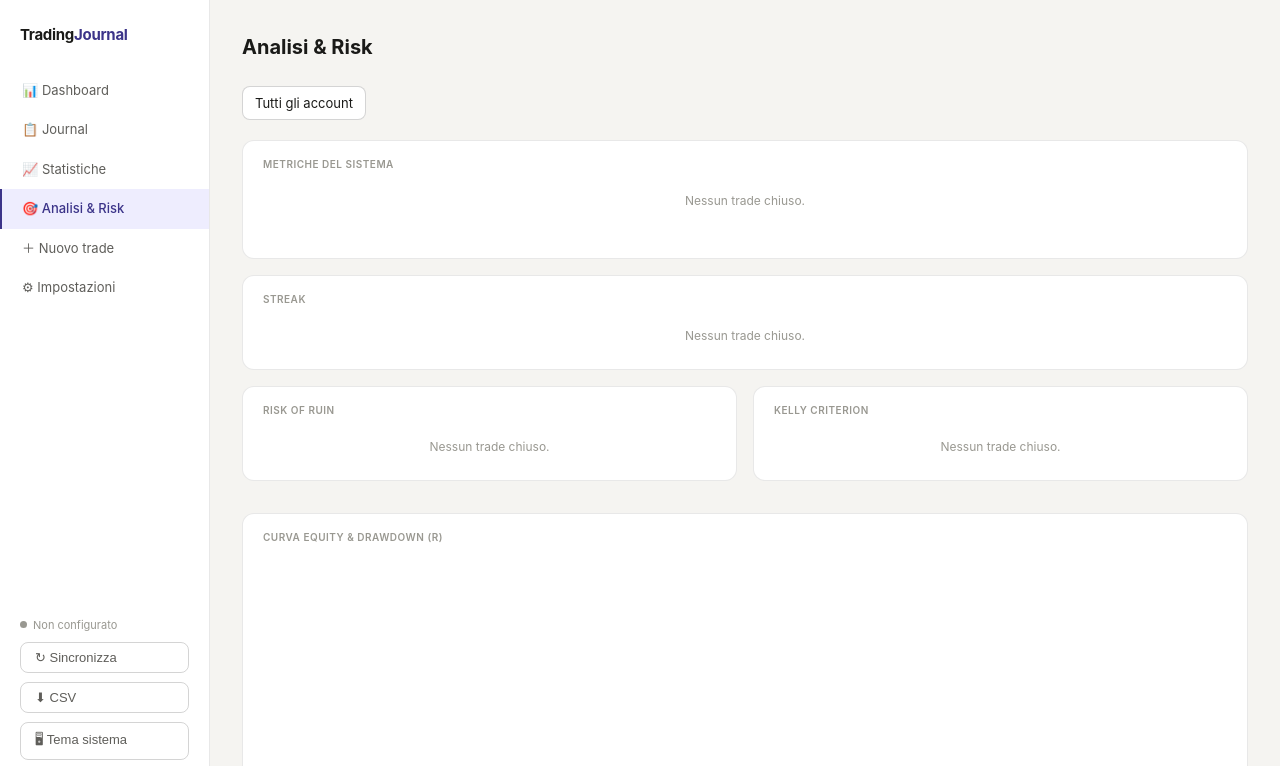
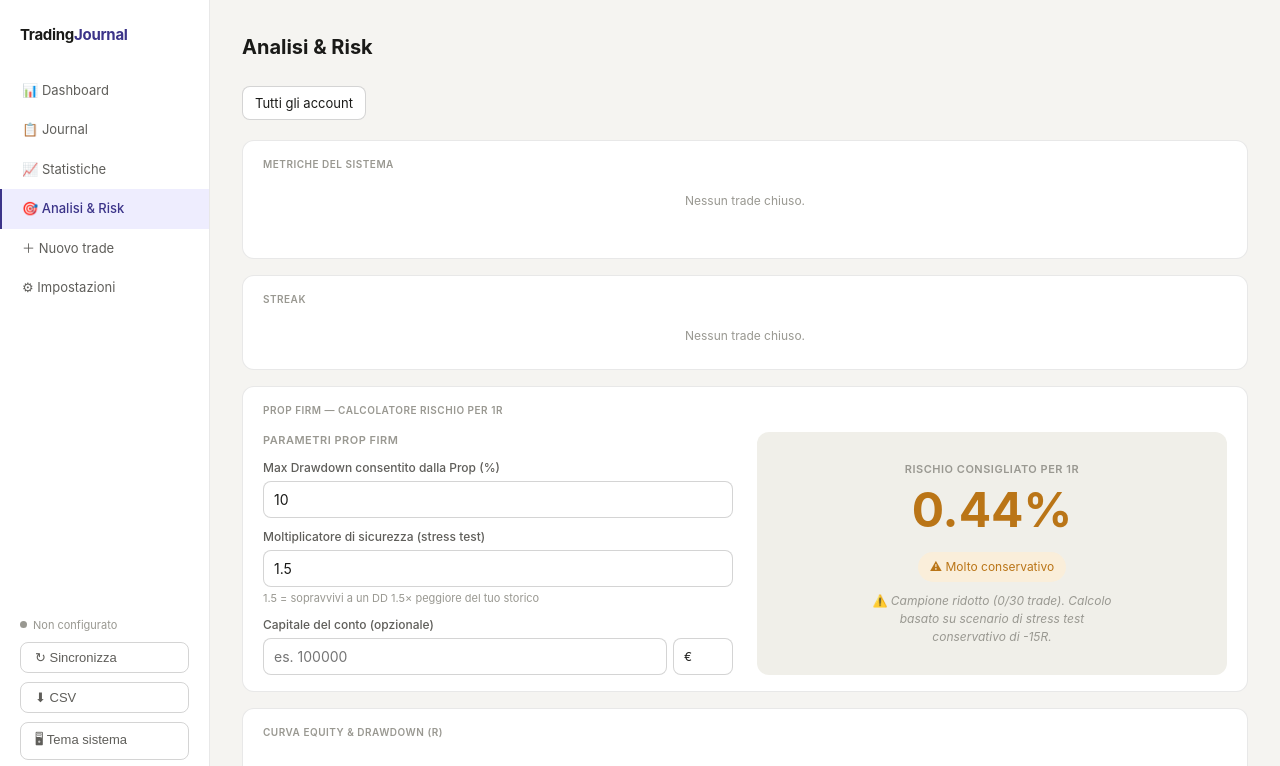
Before and after one commit to fill0r4/tradingjournal, a plain HTML site: page index.html in a window 1280 px wide. Both pictures are taken after a click on the element "🎯 Analisi & Risk". Shown: the top 766 px of the page. Drawn offline with nearby package versions, Linux system fonts and the light colour scheme.

Commit message:
Add files via upload

```diff
--- a/index.html
+++ b/index.html
@@ -116,6 +116,8 @@ body{font-family:-apple-system,BlinkMacSystemFont,'Segoe UI',system-ui,sans-seri
   .sblbl{width:90px;}
   /* Risk page grid 2 col */
   #risk-metrics-grid{grid-template-columns:repeat(2,1fr);}
+  /* Prop calc: stack su mobile */
+  #prop-calc-grid{grid-template-columns:1fr !important;}
 }
 
 /* ── MAIN ── */
@@ -403,15 +405,45 @@ input[readonly]{background:var(--surf2);color:var(--tx2);}
       <div id="risk-streak" style="margin-top:8px;"></div>
     </div>
 
-    <!-- Risk of Ruin + Kelly -->
-    <div class="crow">
-      <div class="card">
-        <div class="ctitle">Risk of Ruin</div>
-        <div id="risk-ruin" style="margin-top:8px;"></div>
-      </div>
-      <div class="card">
-        <div class="ctitle">Kelly Criterion</div>
-        <div id="risk-kelly" style="margin-top:8px;"></div>
+    <!-- Prop Firm Risk Calculator -->
+    <div class="card">
+      <div class="ctitle">Prop Firm — Calcolatore Rischio per 1R</div>
+      <div style="display:grid;grid-template-columns:1fr 1fr;gap:1.5rem;margin-top:14px;" id="prop-calc-grid">
+
+        <!-- Inputs -->
+        <div>
+          <div style="font-size:11px;font-weight:600;text-transform:uppercase;letter-spacing:.5px;color:var(--tx3);margin-bottom:10px;">Parametri Prop Firm</div>
+          <div style="display:flex;flex-direction:column;gap:10px;">
+            <div>
+              <label class="fl" style="margin-top:0;font-size:12px;">Max Drawdown consentito dalla Prop (%)</label>
+              <input type="number" id="prop-dd" value="10" min="1" max="50" step="0.5" oninput="calcPropRisk()" style="width:100%;">
+            </div>
+            <div>
+              <label class="fl" style="margin-top:0;font-size:12px;">Moltiplicatore di sicurezza (stress test)</label>
+              <input type="number" id="prop-mult" value="1.5" min="1" max="5" step="0.1" oninput="calcPropRisk()" style="width:100%;">
+              <div style="font-size:11px;color:var(--tx3);margin-top:3px;">1.5 = sopravvivi a un DD 1.5× peggiore del tuo storico</div>
+            </div>
+            <div>
+              <label class="fl" style="margin-top:0;font-size:12px;">Capitale del conto (opzionale)</label>
+              <div style="display:flex;gap:6px;">
+                <input type="number" id="prop-cap" value="" min="0" step="1000" oninput="calcPropRisk()" placeholder="es. 100000" style="flex:1;">
+                <select id="prop-currency" onchange="calcPropRisk()" style="width:60px;font-size:12px;">
+                  <option>€</option><option>$</option>
+                </select>
+              </div>
+            </div>
+          </div>
+        </div>
+
+        <!-- Output -->
+        <div style="display:flex;flex-direction:column;justify-content:center;align-items:center;text-align:center;background:var(--surf2);border-radius:var(--r-lg);padding:1.5rem;">
+          <div style="font-size:11px;font-weight:600;text-transform:uppercase;letter-spacing:.5px;color:var(--tx3);margin-bottom:8px;">Rischio consigliato per 1R</div>
+          <div id="prop-result-pct" style="font-size:48px;font-weight:700;line-height:1;">—</div>
+          <div id="prop-result-abs" style="font-size:16px;font-weight:500;margin-top:6px;color:var(--tx2);"></div>
+          <div id="prop-result-badge" style="margin-top:12px;font-size:12px;padding:6px 12px;border-radius:20px;"></div>
+          <div id="prop-sample-warn" style="margin-top:10px;font-size:12px;color:var(--tx3);line-height:1.5;max-width:260px;"></div>
+        </div>
+
       </div>
     </div>
 
@@ -1941,6 +1973,9 @@ function _renderRisk() {
   const wins  = tt.filter(t => t.result === 'Win');
   const losses = tt.filter(t => t.result === 'Loss');
   const n = tt.length, w = wins.length, l = losses.length;
+  // Tutti i trade chiusi inclusi BE (per threshold significatività)
+  const allClosed = (fAcc ? trades.filter(t => t.account === fAcc) : trades)
+    .filter(t => ['Win','Loss','BE'].includes(t.result)).length;
 
   const sumR = arr => arr.reduce((s,t) => s + (safeNum(t.totalR)||0), 0);
   const avgW = w ? sumR(wins)/w   : 0;
@@ -1979,41 +2014,12 @@ function _renderRisk() {
     if(dd>maxDD){maxDD=dd;}
   });
 
-  // ── Risk of Ruin ────────────────────────────────────
-  // Formula semplificata: RoR = ((1-acc)/acc)^(R/avgW)
-  // con R = ruin threshold in R (usiamo 10R come default = 20 trade a -0.5R)
-  // Fonte: Ralph Vince "Portfolio Management Formulas"
-  // Usiamo la formula: RoR = ((1-p)/p)^N dove N = ruin_threshold/avgW
-  const ruinThreshold = 10; // R (equivale a perdere 10R di equity)
-  let ror = 0;
-  if(avgW>0 && avgL>0 && acc>0 && acc<1) {
-    // Adjusted win probability usando il rapporto W/L
-    const ratio = avgW/avgL; // win/loss ratio
-    // RoR = ((1-acc*ratio) / acc*ratio)^(ruin/avgW)  — approx di Vince
-    const q = 1-acc;
-    const p = acc;
-    if(p*ratio > q) { // sistema positivo
-      ror = Math.pow(q/(p*ratio), ruinThreshold/avgW) * 100;
-    } else {
-      ror = 100; // sistema negativo → ruin certa
-    }
-    ror = Math.min(ror, 100);
-  } else if(n===0) { ror = null; }
-
-  // ── Kelly ───────────────────────────────────────────
-  // Kelly% = (p*b - q) / b  dove b = avgW/avgL (odds), p=acc, q=1-acc
-  let kelly = null;
-  if(avgL>0 && n>0) {
-    const b = avgW/avgL;
-    kelly = ((acc*b - (1-acc)) / b) * 100;
-  }
-  // Half-Kelly consigliato in pratica
-  const halfKelly = kelly !== null ? kelly/2 : null;
 
   // ── RENDER ──────────────────────────────────────────
   if(n===0){
-    ['risk-metrics-grid','risk-streak','risk-ruin','risk-kelly','risk-dd','risk-glossary']
+    ['risk-metrics-grid','risk-streak','risk-dd','risk-glossary']
       .forEach(id=>{ const el=document.getElementById(id); if(el) el.innerHTML='<div class="empty" style="padding:8px 0;font-size:12px;">Nessun trade chiuso.</div>'; });
+    calcPropRisk(0, 0, allClosed);
     return;
   }
 
@@ -2024,7 +2030,7 @@ function _renderRisk() {
     <div class="mc"><div class="mc-l">Expectancy</div><div class="mc-v ${exp>=0?'pos':'neg'}">${exp>0?'+':''}${exp.toFixed(3)}R</div><div class="mc-s">per trade</div></div>
     <div class="mc"><div class="mc-l">Avg Win</div><div class="mc-v pos">+${avgW.toFixed(3)}R</div></div>
     <div class="mc"><div class="mc-l">Avg Loss</div><div class="mc-v neg">-${avgL.toFixed(3)}R</div></div>
-    <div class="mc"><div class="mc-l">Rapporto W/L</div><div class="mc-v ${avgW/avgL>=1?'pos':'neg'}">${avgL>0?(avgW/avgL).toFixed(2):'—'}</div><div class="mc-s">avg win / avg loss</div></div>
+    <div class="mc"><div class="mc-l">Rapporto W/L</div><div class="mc-v ${avgL>0&&avgW/avgL>=1?'pos':'neg'}">${avgL>0?(avgW/avgL).toFixed(2):'—'}</div><div class="mc-s">avg win / avg loss</div></div>
     <div class="mc"><div class="mc-l">Max Drawdown</div><div class="mc-v neg">-${maxDD.toFixed(2)}R</div></div>
     <div class="mc"><div class="mc-l">P&L totale</div><div class="mc-v ${equity>=0?'pos':'neg'}">${equity>0?'+':''}${equity.toFixed(2)}R</div></div>
   `;
@@ -2034,48 +2040,16 @@ function _renderRisk() {
   const streakLabel = curStreakType==='Win'?'📈 Win streak':'📉 Loss streak';
   document.getElementById('risk-streak').innerHTML = `
     <div style="display:grid;grid-template-columns:repeat(auto-fit,minmax(160px,1fr));gap:10px;">
-      <div class="mc"><div class="mc-l">Max Win Streak</div><div class="mc-v pos">${maxW}</div><div class="mc-s">trade consecutivi Win</div></div>
-      <div class="mc"><div class="mc-l">Max Loss Streak</div><div class="mc-v neg">${maxL}</div><div class="mc-s">trade consecutivi Loss</div></div>
-      <div class="mc"><div class="mc-l">Streak corrente</div><div class="mc-v ${streakCls}">${curStreak > 0 ? curStreak+' '+streakLabel : '—'}</div></div>
+      <div class="mc"><div class="mc-l">Max Win Streak</div><div class="mc-v pos">${maxW}</div><div class="mc-s">consecutivi Win</div></div>
+      <div class="mc"><div class="mc-l">Max Loss Streak</div><div class="mc-v neg">${maxL}</div><div class="mc-s">consecutivi Loss</div></div>
+      <div class="mc"><div class="mc-l">Streak corrente</div><div class="mc-v ${streakCls}">${curStreak>0?curStreak+' '+streakLabel:'—'}</div></div>
     </div>
   `;
 
-  // Risk of Ruin
-  const rorColor = ror===null?'':'color:'+(ror<5?'var(--gr)':ror<20?'var(--am)':'var(--re)');
-  const rorLabel = ror===null?'—':ror<1?'< 1%':ror.toFixed(1)+'%';
-  const rorComment = ror===null?'Dati insufficienti':
-    ror<5?'✓ Rischio molto basso — sistema solido':
-    ror<20?'⚠ Rischio moderato — monitora i parametri':
-    '🔴 Rischio elevato — riduci il risk per trade';
-  document.getElementById('risk-ruin').innerHTML = `
-    <div style="text-align:center;padding:16px 0;">
-      <div style="font-size:42px;font-weight:700;${rorColor}">${rorLabel}</div>
-      <div style="font-size:12px;color:var(--tx3);margin-top:4px;">probabilità di perdere ${ruinThreshold}R di equity</div>
-      <div style="font-size:13px;margin-top:10px;color:var(--tx2);">${rorComment}</div>
-    </div>
-    <div style="font-size:11px;color:var(--tx3);border-top:.5px solid var(--b1);padding-top:8px;margin-top:4px;">
-      Calcolato su ${ruinThreshold}R di soglia rovina · accuracy ${(acc*100).toFixed(1)}% · rapporto W/L ${avgL>0?(avgW/avgL).toFixed(2):'—'}
-    </div>
-  `;
-
-  // Kelly
-  const kellyDisplay = kelly===null?'—':kelly<=0?'0% (sistema non profittevole)':kelly.toFixed(1)+'%';
-  const halfKellyDisplay = halfKelly===null?'—':halfKelly<=0?'0%':halfKelly.toFixed(1)+'%';
-  const kellyComment = kelly===null||kelly<=0
-    ? 'Il sistema non è ancora profittevole abbastanza per il Kelly.'
-    : kelly>25
-    ? `Kelly pieno (${kelly.toFixed(1)}%) è aggressivo. <strong>Half-Kelly (${halfKellyDisplay})</strong> è consigliato in pratica.`
-    : `Half-Kelly consigliato: <strong>${halfKellyDisplay}</strong> del capitale per trade.`;
-  document.getElementById('risk-kelly').innerHTML = `
-    <div style="text-align:center;padding:16px 0;">
-      <div style="font-size:32px;font-weight:700;color:var(--pu)">${halfKellyDisplay}</div>
-      <div style="font-size:12px;color:var(--tx3);margin-top:4px;">Half-Kelly consigliato per trade</div>
-      <div style="font-size:11px;color:var(--tx3);">Kelly pieno: ${kellyDisplay}</div>
-    </div>
-    <div style="font-size:12px;color:var(--tx2);border-top:.5px solid var(--b1);padding-top:8px;margin-top:4px;">${kellyComment}</div>
-  `;
-
-  // Equity chart + drawdown info
+  // Prop Firm Calculator (usa tutti i trade chiusi per la soglia)
+  calcPropRisk(maxDD, maxL, allClosed);
+
+  // Equity chart
   if(CH.equity){try{CH.equity.destroy();}catch(e){}}
   const cc = chartColors();
   const ddArr = [];
@@ -2085,13 +2059,10 @@ function _renderRisk() {
     const el=document.getElementById('c-equity');
     if(el) CH.equity = new Chart(el, {
       type:'line',
-      data:{
-        labels:eq.map((_,i)=>i),
-        datasets:[
-          {label:'Equity (R)',data:eq,borderColor:cc.line,backgroundColor:cc.fill,fill:true,tension:.3,pointRadius:eq.length<50?2:0,borderWidth:2},
-          {label:'Drawdown (R)',data:ddArr.map(v=>-v),borderColor:cc.red,backgroundColor:'transparent',fill:false,tension:.3,pointRadius:0,borderWidth:1.5,borderDash:[4,3]}
-        ]
-      },
+      data:{labels:eq.map((_,i)=>i),datasets:[
+        {label:'Equity (R)',data:eq,borderColor:cc.line,backgroundColor:cc.fill,fill:true,tension:.3,pointRadius:eq.length<50?2:0,borderWidth:2},
+        {label:'Drawdown (R)',data:ddArr.map(v=>-v),borderColor:cc.red,backgroundColor:'transparent',fill:false,tension:.3,pointRadius:0,borderWidth:1.5,borderDash:[4,3]}
+      ]},
       options:{responsive:true,maintainAspectRatio:false,
         plugins:{legend:{display:true,labels:{font:{size:10}}},tooltip:{mode:'index',intersect:false}},
         scales:{y:{grid:{color:cc.grid},ticks:{callback:v=>v+'R'}},x:{display:false}}}
@@ -2104,35 +2075,96 @@ function _renderRisk() {
       <div class="mc"><div class="mc-l">Trade per recupero</div><div class="mc-v">${exp>0?Math.ceil(maxDD/exp)+'≈':'—'}</div><div class="mc-s">stima a expectancy costante</div></div>
     </div>
   `;
-
-  // Glossario
   document.getElementById('risk-glossary').innerHTML = `
     <div style="display:grid;gap:14px;">
-      <div><strong>Accuracy</strong> = Win / (Win + Loss)<br>
-      <span style="font-size:12px;">La percentuale di trade chiusi in profitto. Con il tuo sistema attuale: <strong>${(acc*100).toFixed(1)}%</strong>. Non basta da sola: un sistema al 30% può essere comunque profittevole se l'avg win è molto superiore all'avg loss.</span></div>
-
-      <div><strong>Expectancy</strong> = (Accuracy × Avg Win) − ((1 − Accuracy) × Avg Loss)<br>
-      <span style="font-size:12px;">Quanto guadagni in R per ogni trade, in media. Con i tuoi dati: <strong>${exp>0?'+':''}${exp.toFixed(3)}R per trade</strong>. Se positiva, il sistema è matematicamente profittevole nel lungo periodo. Moltiplicala per il numero di trade previsti per stimare il P&L atteso.</span></div>
-
-      <div><strong>Rapporto W/L (Win/Loss ratio)</strong> = Avg Win / Avg Loss<br>
-      <span style="font-size:12px;">Confronta la dimensione media dei tuoi trade vincenti con quelli perdenti. Il tuo: <strong>${avgL>0?(avgW/avgL).toFixed(2):'—'}</strong>. Combinato con l'accuracy determina l'expectancy.</span></div>
-
-      <div><strong>Max Drawdown</strong><br>
-      <span style="font-size:12px;">La perdita massima cumulativa in R dalla curva equity, misurata dal picco massimo al minimo successivo. Misura quanto puoi "scendere" prima di risalire. Il tuo: <strong>-${maxDD.toFixed(2)}R</strong>.</span></div>
-
-      <div><strong>Risk of Ruin</strong><br>
-      <span style="font-size:12px;">La probabilità che tu perda una soglia critica di equity (${ruinThreshold}R) prima di recuperare. Calcolato con la formula di Ralph Vince basata su accuracy e rapporto W/L. Sotto il 5% è considerato accettabile per sistemi professionali.</span></div>
-
-      <div><strong>Kelly Criterion</strong> = (p × b − q) / b<br>
-      <span style="font-size:12px;">Dove p = accuracy, q = 1−p, b = rapporto W/L. Ti dice la % ottimale del capitale da rischiare per massimizzare la crescita geometrica. In pratica si usa il <strong>Half-Kelly</strong> (metà del valore) per ridurre la volatilità del capitale rimanendo comunque vicini all'ottimo teorico.</span></div>
-
-      <div><strong>Winning/Losing Streak</strong><br>
-      <span style="font-size:12px;">Il numero massimo di trade consecutivi in win o in loss. Utile per dimensionare il capitale: se il tuo max losing streak è ${maxL}, significa che potresti perdere ${(maxL * safeNum(0.5)||0).toFixed(1)}% del capitale con un rischio del 0.5% per trade in sequenza sfavorevole.</span></div>
-
-      <div><strong>Trade per recupero dal drawdown</strong><br>
-      <span style="font-size:12px;">Stima di quanti trade servono per recuperare il max drawdown, assumendo l'expectancy attuale costante: max drawdown / expectancy ≈ <strong>${exp>0?Math.ceil(maxDD/exp):'—'} trade</strong>.</span></div>
+      <div><strong>Accuracy</strong> = Win / (Win + Loss)<br><span style="font-size:12px;">Con i tuoi dati: <strong>${(acc*100).toFixed(1)}%</strong>.</span></div>
+      <div><strong>Expectancy</strong> = (Accuracy × Avg Win) − (1−Accuracy) × Avg Loss<br><span style="font-size:12px;">Con i tuoi dati: <strong>${exp>0?'+':''}${exp.toFixed(3)}R/trade</strong>.</span></div>
+      <div><strong>Max Drawdown</strong><br><span style="font-size:12px;">Perdita massima cumulativa dalla curva equity. Il tuo: <strong>-${maxDD.toFixed(2)}R</strong>.</span></div>
+      <div><strong>Prop Firm Risk Calculator</strong><br><span style="font-size:12px;">Formula: Max DD Prop (%) / (Drawdown di riferimento × Moltiplicatore). Con meno di 30 trade usa -15R fisso per proteggerti nelle fasi iniziali del conto.</span></div>
     </div>
   `;
+}
+
+
+// ─────────────────────────────────────────────
+// PROP FIRM RISK CALCULATOR
+// ─────────────────────────────────────────────
+const MIN_TRADES_THRESHOLD = 30;
+const WARMUP_DD_FALLBACK   = 15; // R conservativo in fase di riscaldamento
+
+function calcPropRisk(maxDD, maxL, totalTrades) {
+  const propDD   = parseFloat(document.getElementById('prop-dd')?.value)   || 10;
+  const mult     = parseFloat(document.getElementById('prop-mult')?.value)  || 1.5;
+  const capital  = parseFloat(document.getElementById('prop-cap')?.value)   || 0;
+  const currency = document.getElementById('prop-currency')?.value || '€';
+
+  const elPct   = document.getElementById('prop-result-pct');
+  const elAbs   = document.getElementById('prop-result-abs');
+  const elBadge = document.getElementById('prop-result-badge');
+  const elWarn  = document.getElementById('prop-sample-warn');
+  if(!elPct) return;
+
+  // ── Scegli il drawdown di riferimento ──────────────
+  let ddRef, mode;
+
+  if(totalTrades < MIN_TRADES_THRESHOLD) {
+    // CASO A — Fase di riscaldamento: usa scenario fisso conservativo
+    ddRef = WARMUP_DD_FALLBACK;
+    mode  = 'warmup';
+  } else {
+    // CASO B — Dati sufficienti: usa storico reale
+    if(maxDD > 0) {
+      ddRef = maxDD;
+    } else if(maxL > 0) {
+      ddRef = maxL;        // fallback su max loss streak
+    } else {
+      ddRef = WARMUP_DD_FALLBACK;
+    }
+    mode = 'live';
+  }
+
+  // ── Formula ─────────────────────────────────────────
+  // rischio% = Max DD Prop% / (ddRef × moltiplicatore)
+  const riskPct = propDD / (ddRef * mult);
+  const riskFmt = riskPct.toFixed(2) + '%';
+
+  // ── Colore risultato ─────────────────────────────────
+  let color, label;
+  if(riskPct < 0.5) {
+    color = 'var(--am)'; label = '⚠ Molto conservativo';
+  } else if(riskPct <= 1.0) {
+    color = 'var(--gr)'; label = '✓ Rischio ragionevole';
+  } else if(riskPct <= 2.0) {
+    color = 'var(--am)'; label = '⚠ Rischio elevato';
+  } else {
+    color = 'var(--re)'; label = '🔴 Rischio pericoloso';
+  }
+
+  elPct.textContent  = riskFmt;
+  elPct.style.color  = color;
+
+  // ── Importo assoluto ─────────────────────────────────
+  if(capital > 0) {
+    const absRisk = (capital * riskPct / 100).toFixed(0);
+    elAbs.textContent = currency + absRisk + ' per 1R';
+    elAbs.style.color = color;
+  } else {
+    elAbs.textContent = '';
+  }
+
+  // ── Badge ────────────────────────────────────────────
+  elBadge.textContent = label;
+  elBadge.style.background = color === 'var(--gr)' ? 'var(--gr-l)' :
+                              color === 'var(--re)' ? 'var(--re-l)' : 'var(--am-l)';
+  elBadge.style.color = color;
+
+  // ── Messaggio contestuale ────────────────────────────
+  if(mode === 'warmup') {
+    elWarn.innerHTML = `⚠️ <em>Campione ridotto (${totalTrades}/${MIN_TRADES_THRESHOLD} trade). Calcolo basato su scenario di stress test conservativo di -${WARMUP_DD_FALLBACK}R.</em>`;
+  } else {
+    const ddSource = maxDD > 0 ? 'Max Drawdown storico reale' : (maxL > 0 ? 'Max Loss Streak' : 'scenario conservativo');
+    elWarn.innerHTML = `✅ <em>Dati rilevanti (${totalTrades} trade). Calcolo basato su ${ddSource}: ${ddRef.toFixed(1)}R × ${mult}× = ${(ddRef*mult).toFixed(1)}R stress test.</em>`;
+  }
 }
 
 function exportCSV(){
```
